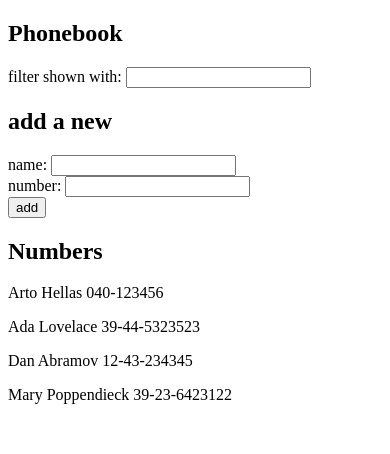
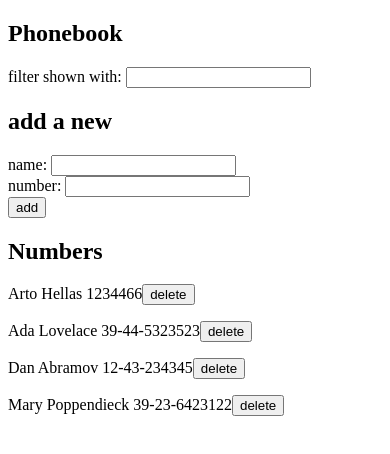
Before and after one commit to utsabk/full-stack-open-2021, a React (Create React App) app: page / in a window 390 px wide. Shown: the top 454 px of the page. Built offline with nearby package versions, Linux system fonts and the light colour scheme; data requests are answered from the project's data file; the HTML template or start-up script is replaced by a standard one.

Commit message:
Exercises 2.15.-2.18. - Data saved directly to a backend server - Own module for data handling on the server - Delete a contact from the phonebook

```diff
--- a/db.json
+++ b/db.json
@@ -1,8 +1,8 @@
 {
-    "persons":[
+  "persons": [
     {
       "name": "Arto Hellas",
-        "number": "040-123456",
+      "number": "1234466",
       "id": 1
     },
     {
--- a/src/App.js
+++ b/src/App.js
@@ -1,8 +1,8 @@
 import React, { useEffect, useState } from 'react';
-import axios from 'axios';
+import phonebookSevices from './services/phonebook'
 import Filter from './components/Filter';
 import PersonForm from './components/PersonForm';
-import Persons from './components/Persons';
+import Person from './components/Person';
 
 const App = () => {
   const [persons, setPersons] = useState([]);
@@ -13,33 +13,48 @@ const App = () => {
   const [filter, setFilter] = useState([]);
 
   useEffect(() => {
-    axios
-    .get('http://localhost:3001/persons')
-    .then((response) => {
-      const persons = response.data;
-      setPersons(persons);
-    });
+    phonebookSevices.getAll()
+    .then(persons => setPersons(persons));
   }, []);
 
 
 
   const addNewName = (event) => {
     event.preventDefault();
-    const personObject = {
-      name: newName,
-      number: newNumber,
-      id: persons.length + 1,
-    };
-    setPersons(persons.concat(personObject));
-    setNewName('');
-    setNewNumber('');
+    const duplicateObj = persons.find((person) => person.name === newName);
+    const personObject = { name: newName, number: newNumber };
+
+    if (duplicateObj) {
+      if (
+        window.confirm(
+          `${duplicateObj.name} is already added to phonebook, replace with a new number?`
+        )
+      ) {
+        phonebookSevices
+          .update(duplicateObj.id, personObject)
+          .then((returnedPerson) =>
+            setPersons(
+              persons.map((person) =>
+                person.id !== duplicateObj.id ? person : returnedPerson
+              )
+            )
+          );
+      } else {
+        setNewName('');
+        setNewNumber('');
+      }
+    } else {
+      phonebookSevices.create(personObject).then((returnedObject) => {
+        setPersons(persons.concat(returnedObject));
+        setNewName('');
+        setNewNumber('');
+      });
+    }
   };
 
   const handleNewName = (event) => {
     const name = event.target.value;
-    persons.find((person) => person.name === name)
-      ? window.confirm(`${name} is already added to phonebook`)
-      : setNewName(name);
+    setNewName(name);
   };
 
   const handleNewNumber = (event) => {
@@ -63,6 +78,16 @@ const App = () => {
 
   const personsToDisplay = filter.length < 1 ? persons : filter;
 
+  const handleDelete = (id)=> () =>{
+    phonebookSevices.remove(id).then(response => {
+      if(response){
+        setPersons(persons.filter(person => person.id !== id))
+      }
+    }).catch(error =>{
+      console.log('error:',error)
+    })
+  }
+
   return (
     <>
       <h2>Phonebook</h2>
@@ -76,7 +101,7 @@ const App = () => {
         handleNewNumber={handleNewNumber}
       />
       <h2>Numbers</h2>
-      <Persons personsToDisplay={personsToDisplay} />
+      {personsToDisplay.map(person => <Person key={person.id} person={person} handleDelete={handleDelete(person.id)} />)}
     </>
   );
 };
--- /dev/null
+++ b/src/components/Person.js
@@ -0,0 +1,12 @@
+import React from 'react';
+
+const Person = ({person, handleDelete }) =>{
+return(
+    <p>
+      {person.name} {person.number}
+      <button onClick={handleDelete}>delete</button>
+    </p>
+  );
+}
+
+export default Person;
--- a/src/components/Persons.js
+++ /dev/null
@@ -1,10 +0,0 @@
-import React from 'react';
-
-const Persons = ({ personsToDisplay }) =>
-  personsToDisplay.map((person) => (
-    <p key={person.id}>
-      {person.name} {person.number}
-    </p>
-  ));
-
-export default Persons;
--- /dev/null
+++ b/src/services/phonebook.js
@@ -0,0 +1,24 @@
+import axios from 'axios';
+const baseUrl = 'http://localhost:3001/persons';
+
+const getAll = () => {
+  const request = axios.get(baseUrl);
+  return request.then((response) => response.data);
+};
+
+const create = newObject => {
+  const request = axios.post(baseUrl, newObject);
+  return request.then((response) => response.data);
+};
+
+const update = (id, newObj) =>{
+    const request = axios.put(`${baseUrl}/${id}`,newObj);
+    return request.then((response) => response.data)
+}
+
+const remove = id =>{
+    const request = axios.delete(`${baseUrl}/${id}`);
+    return request.then((response) => response.status)
+}
+
+export default { getAll, create,update, remove };
```
Lines whose indentation alone changed are shown as unchanged.
